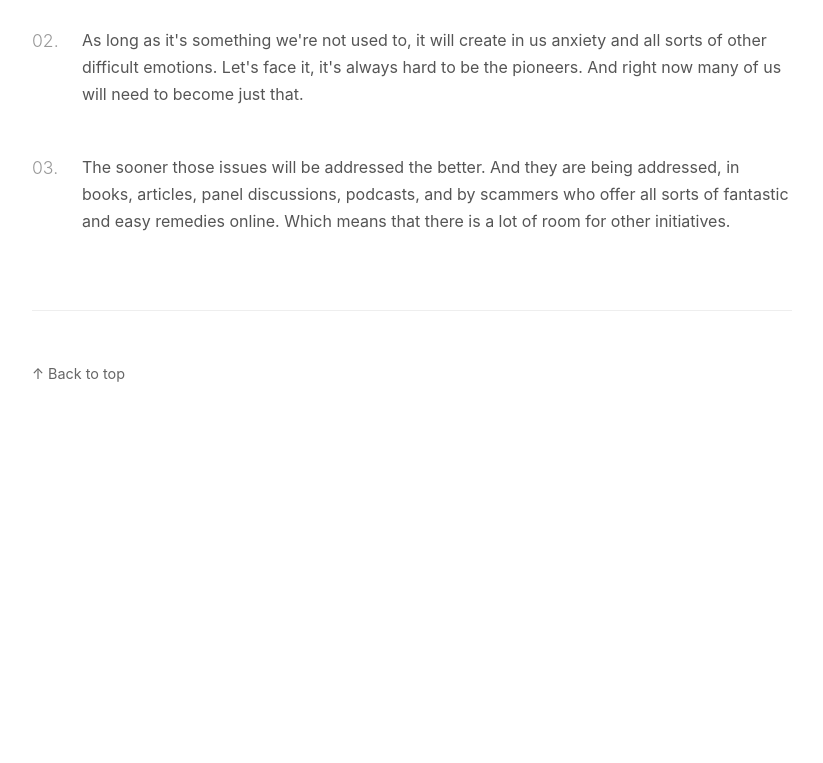
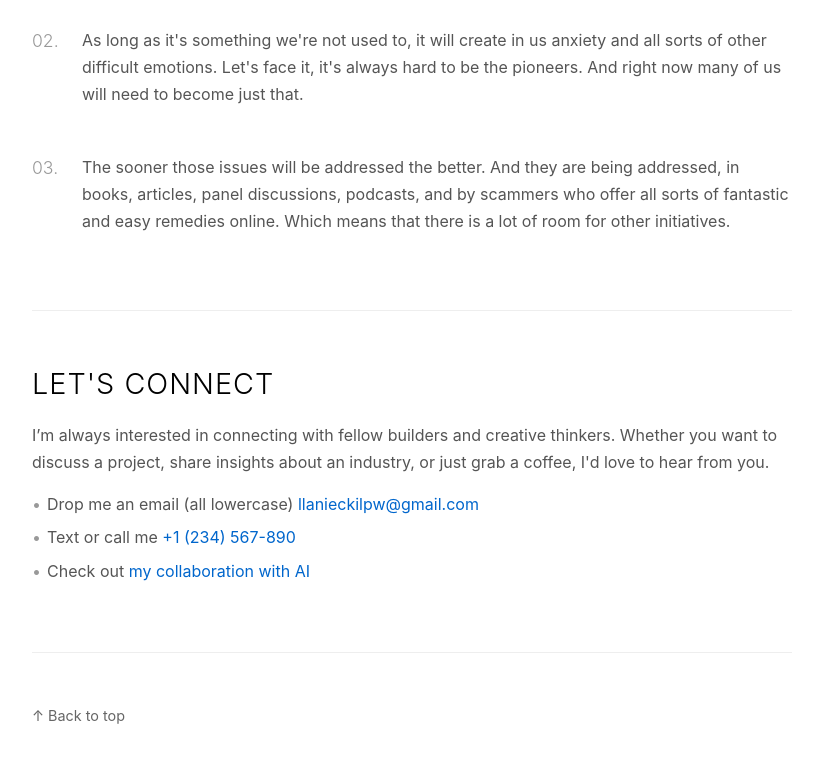
Before and after one commit to lukaszlaniecki/en, a plain HTML site: page index.html in a window 1280 px wide. Shown: the part 2074-2837 px from the top of the page, without its empty margins (228-1051 px from the left). Before the commit the page ends 2531 px from the top, so only its background shows below. Drawn offline with Linux system fonts and the light colour scheme.

Commit message:
Update index.html

```diff
--- a/index.html
+++ b/index.html
@@ -388,6 +388,22 @@
             </div>
         </section>
 
+                <section class="section fade-in">
+            <h2 class="section-title">Let's Connect</h2>
+
+            <div class="item">
+                <div class="item-content">
+                    <p>I’m always interested in connecting with fellow builders and creative thinkers. Whether you want to discuss a project, share insights about an industry, or just grab a coffee, I'd love to hear from you.</p>
+
+                    <ul>
+                        <li>Drop me an email (all lowercase) <a href="mailto:llanieckilpw@gmail.com" style="color: #0066cc; text-decoration: none;">llanieckilpw@gmail.com</a></li>
+                        <li>Text or call me <a href="tel:+1234567890" style="color: #0066cc; text-decoration: none;">+1 (234) 567-890</a></li>
+                        <li>Check out <a href="behindthescenes.html" style="color: #0066cc; text-decoration: none;">my collaboration with AI</a></li>
+                    </ul>
+                </div>
+            </div>
+        </section>
+
     <div class="top-link fade-in">
         <a href="index.html">↑ Back to top</a>
     </div>
```
